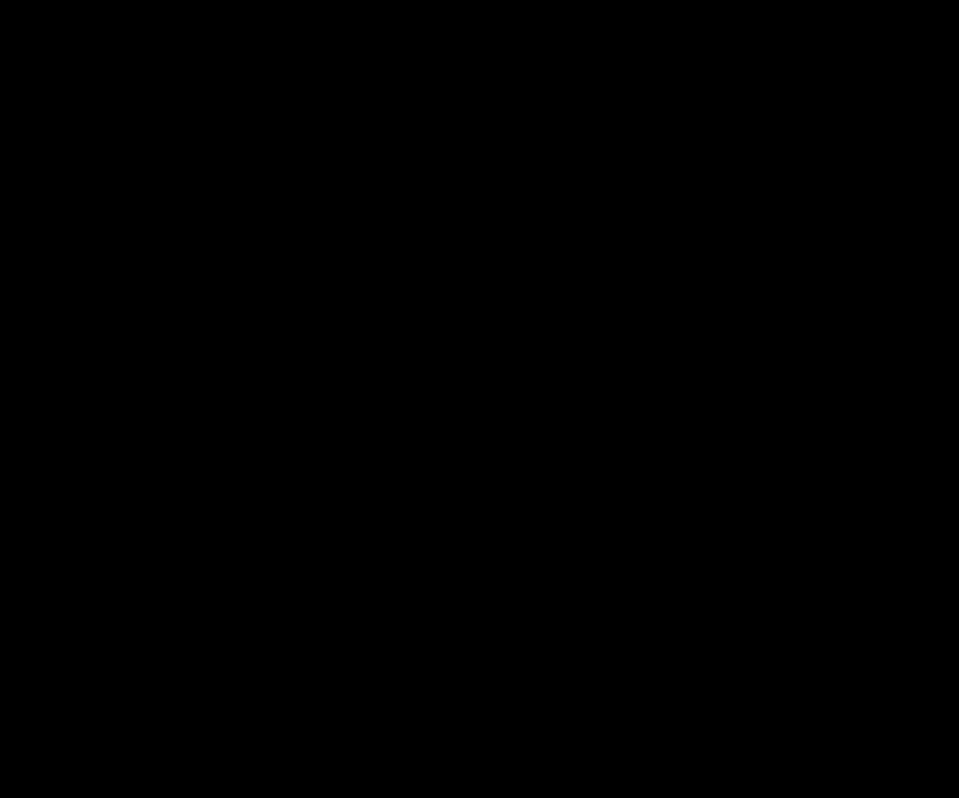
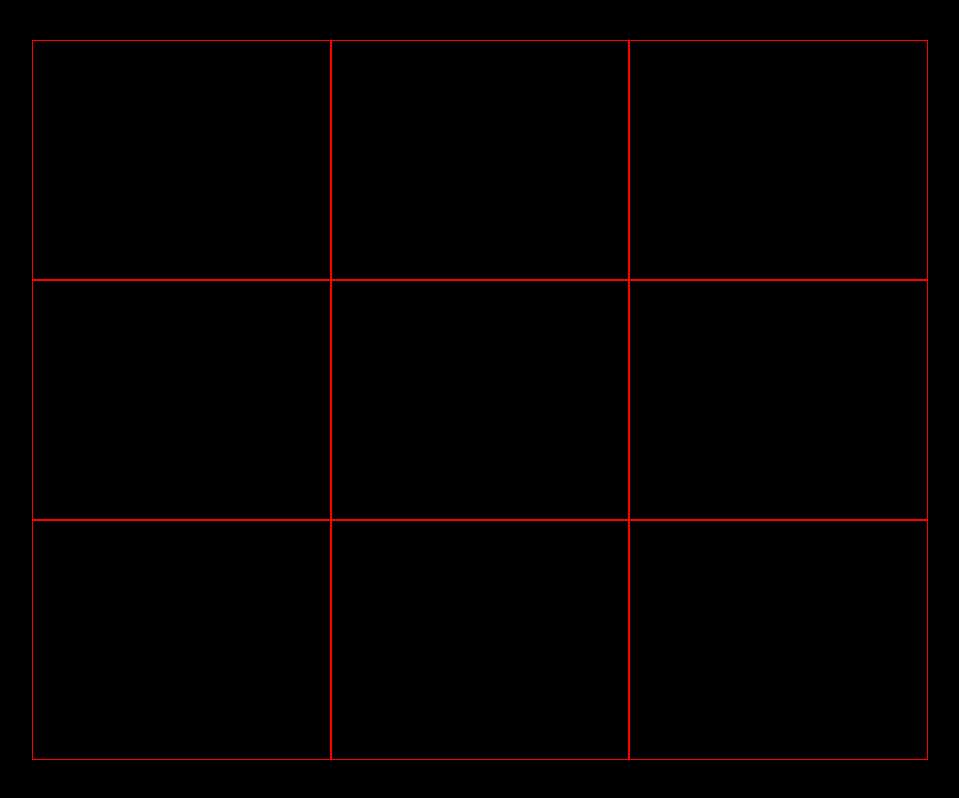
Before and after one commit to Azoonex/50_DAY, a plain HTML site: page day33/index.html in a window 1280 px wide. Shown: the whole page, without its empty margins (160-1119 px from the left). Drawn offline with nearby package versions, Linux system fonts and the light colour scheme; files that its build step writes are made by us from their sources.

Commit message:
create base ui and get starting begin

```diff
--- a/day33/app.js
+++ b/day33/app.js
@@ -0,0 +1,5 @@
+var mainSection = document.getElementById('container');
+for (var i = 0; i < 9; i++) {
+    var newDiv = document.createElement("div");
+    mainSection.appendChild(newDiv);
+}
--- a/day33/index.html
+++ b/day33/index.html
@@ -8,8 +8,9 @@
     </head>
     <body>
         <main>
-            <section id="contianer">
+            <section id="container">
             </section>
         </main>
+        <script src="./app.js"></script>
     </body>
 </html>
--- /dev/null
+++ b/day33/sass/app.css
@@ -0,0 +1,23 @@
+* {
+  padding: 0;
+  margin: 0;
+  box-sizing: border-box;
+}
+
+main {
+  width: 100%;
+  height: 100vh;
+  display: grid;
+  place-items: center;
+  background-color: #000;
+}
+main section {
+  width: 70%;
+  height: 90%;
+  display: grid;
+  grid-template-columns: repeat(3, 1fr);
+  grid-template-rows: repeat(3, 1fr);
+}
+main section div {
+  border: 1px solid red;
+}/*# sourceMappingURL=app.css.map */
```
Also changed, not shown: day33/app.ts (+10 -0 lines), 1 other file.
